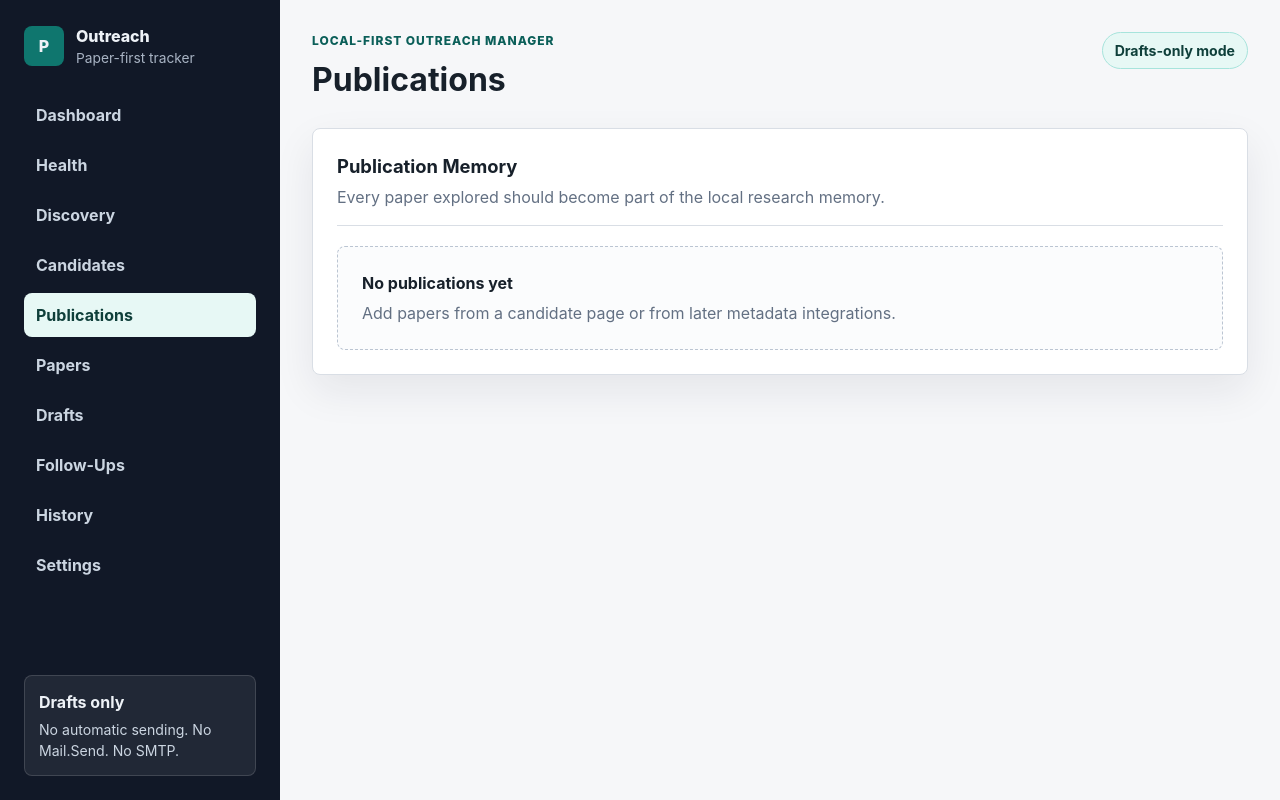
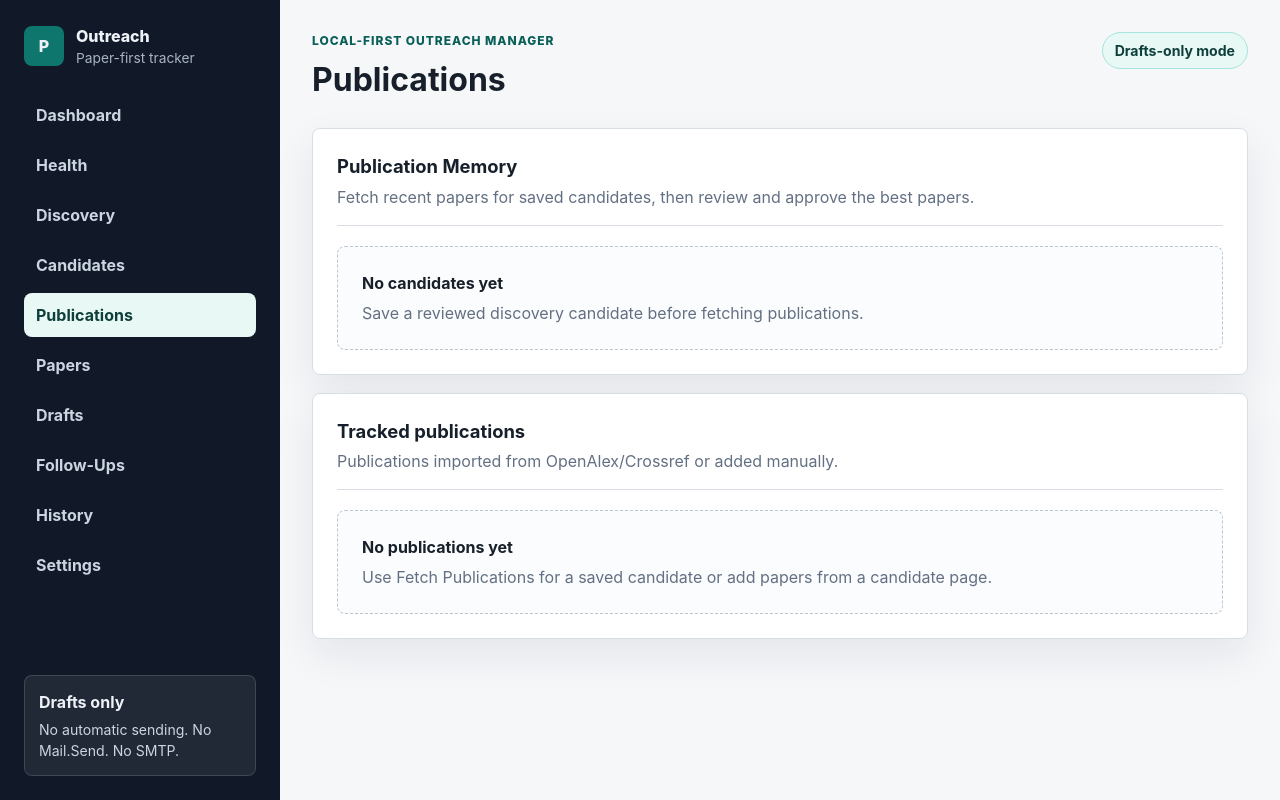
Before and after one commit to Arnav-M10/ColdEmailAuto, a FastAPI app: page /publications in a window 1280 px wide. Run offline with FastAPI, Linux system fonts and the light colour scheme.

Commit message:
Fix publication workflow fetch hub

```diff
--- a/app/static/styles.css
+++ b/app/static/styles.css
@@ -336,6 +336,7 @@ dd {
 .form-grid input,
 .form-grid select,
 .form-grid textarea,
+.inline-form input,
 .inline-form select {
   width: 100%;
   border: 1px solid var(--line);
@@ -348,6 +349,7 @@ dd {
 .form-grid input:focus,
 .form-grid select:focus,
 .form-grid textarea:focus,
+.inline-form input:focus,
 .inline-form select:focus {
   outline: 3px solid rgb(15 118 110 / 18%);
   border-color: var(--accent);
@@ -457,6 +459,18 @@ th {
   gap: 10px;
   align-items: center;
   flex-wrap: wrap;
+}
+
+.publication-action-cell {
+  min-width: 280px;
+}
+
+.publication-fetch-form {
+  margin-bottom: 8px;
+}
+
+.publication-fetch-form input {
+  max-width: 180px;
 }
 
 .checkbox-row {
--- a/app/templates/candidate_detail.html
+++ b/app/templates/candidate_detail.html
@@ -37,7 +37,7 @@
     <form class="form-grid" method="post" action="/candidates/{{ candidate.id }}/publications/retrieve-live">
       <input type="hidden" name="csrf" value="{{ csrf_token }}">
       <label class="wide">Confirmed OpenAlex author ID <input name="openalex_author_id" placeholder="Optional, required when identity is uncertain"></label>
-      <div class="form-actions wide"><button type="submit">Retrieve recent publications</button></div>
+      <div class="form-actions wide"><button type="submit">Fetch Publications</button></div>
     </form>
     <form class="form-grid" method="post" action="/candidates/{{ candidate.id }}/publications/manual">
       <input type="hidden" name="csrf" value="{{ csrf_token }}">
--- a/app/templates/publications.html
+++ b/app/templates/publications.html
@@ -5,7 +5,48 @@
     <div class="panel-header">
       <div>
         <h2>Publication Memory</h2>
-        <p>Every paper explored should become part of the local research memory.</p>
+        <p>Fetch recent papers for saved candidates, then review and approve the best papers.</p>
+      </div>
+    </div>
+    {% if candidate_rows %}
+      <div class="table-wrap">
+        <table>
+          <thead><tr><th>Candidate</th><th>Status</th><th>Publications</th><th>Action</th></tr></thead>
+          <tbody>
+            {% for row in candidate_rows %}
+              <tr>
+                <td>
+                  <a class="text-link" href="/candidates/{{ row.candidate.id }}">{{ row.candidate.full_name }}</a>
+                  <span class="meta-line">{{ row.candidate.institution or "Institution not recorded" }}</span>
+                </td>
+                <td><span class="status-chip">{{ row.candidate.status }}</span></td>
+                <td>{{ row.publication_count }}</td>
+                <td class="publication-action-cell">
+                  <form class="inline-form publication-fetch-form" method="post" action="/candidates/{{ row.candidate.id }}/publications/retrieve-live">
+                    <input type="hidden" name="csrf" value="{{ csrf_token }}">
+                    <label>Confirmed ID <input name="openalex_author_id" placeholder="Optional"></label>
+                    <button type="submit">Fetch Publications</button>
+                  </form>
+                  <a class="text-link" href="/candidates/{{ row.candidate.id }}">Review</a>
+                </td>
+              </tr>
+            {% endfor %}
+          </tbody>
+        </table>
+      </div>
+    {% else %}
+      <div class="empty-state">
+        <h3>No candidates yet</h3>
+        <p>Save a reviewed discovery candidate before fetching publications.</p>
+      </div>
+    {% endif %}
+  </section>
+
+  <section class="panel secondary-panel">
+    <div class="panel-header">
+      <div>
+        <h2>Tracked publications</h2>
+        <p>Publications imported from OpenAlex/Crossref or added manually.</p>
       </div>
     </div>
     {% if publications %}
@@ -27,7 +68,7 @@
     {% else %}
       <div class="empty-state">
         <h3>No publications yet</h3>
-        <p>Add papers from a candidate page or from later metadata integrations.</p>
+        <p>Use Fetch Publications for a saved candidate or add papers from a candidate page.</p>
       </div>
     {% endif %}
   </section>
```
Also changed, not shown: app/routes/publications.py (+13 -2 lines), docs/MILESTONE_LOG.md (+1 -0 lines), docs/USER_GUIDE.md (+1 -1 lines), tests/integration/test_candidate_workflow.py (+158 -3 lines), tests/unit/test_ai_providers.py (+11 -8 lines), CHANGELOG.md.
